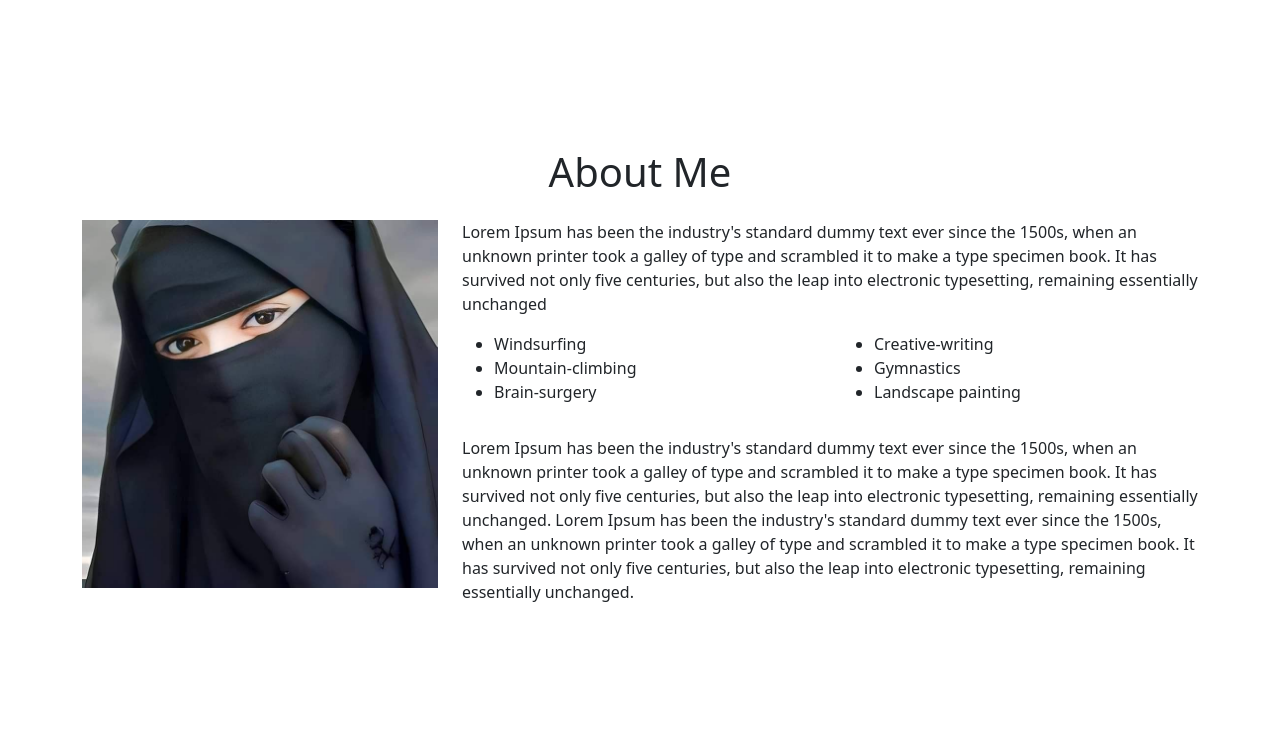
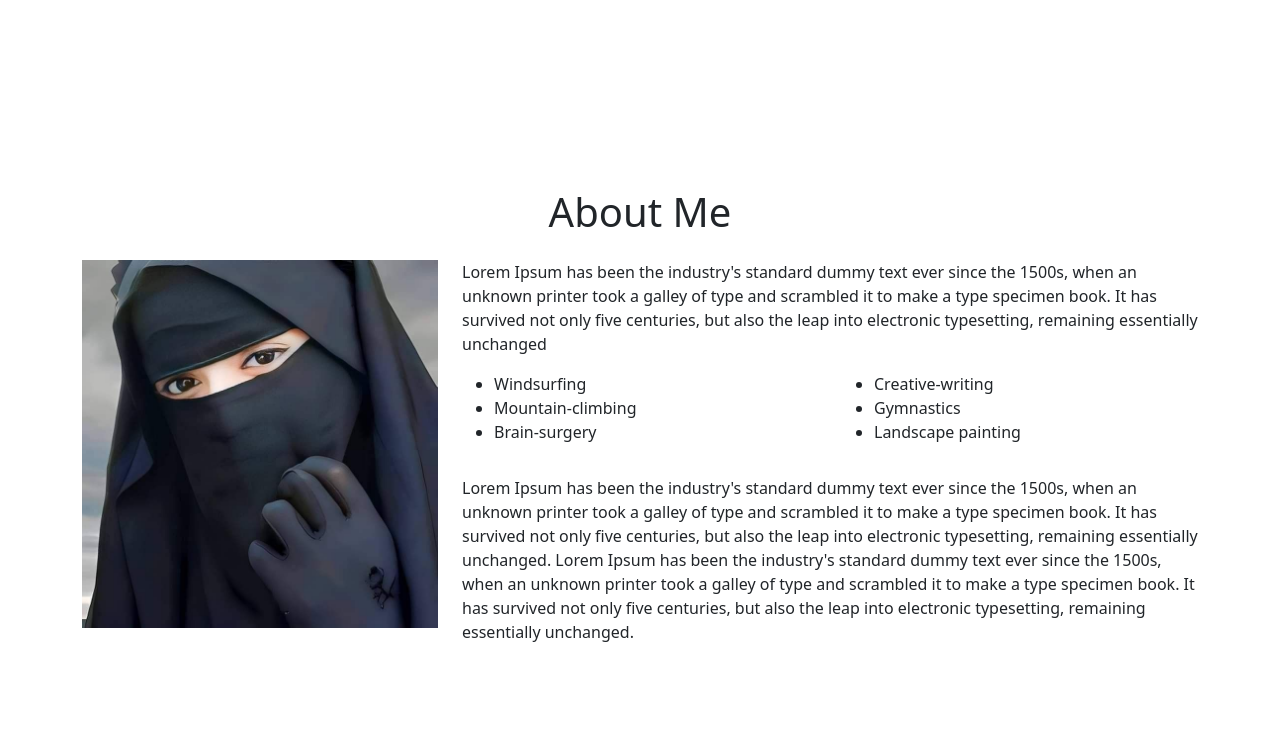
Before and after one commit to Tarin55/Protfolio, a website built with Vite: page index.html in a window 1280 px wide. Shown: the part 700-1445 px from the top of the page. Built offline with nearby package versions, Linux system fonts and the light colour scheme.

Commit message:
fix about

```diff
--- a/index.html
+++ b/index.html
@@ -66,7 +66,7 @@
     </section>
 
     <!-- about section -->
-    <section class="container mt-4 pt-4 section" id="about">
+    <section class="container mt-10 pt-4 section" id="about">
         <h1 class="text-center">About Me</h1>
 
         <div class="row mt-4">
```
